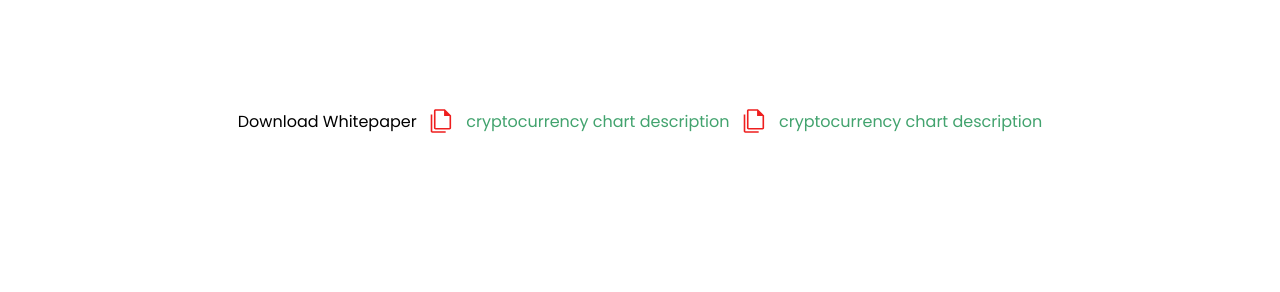
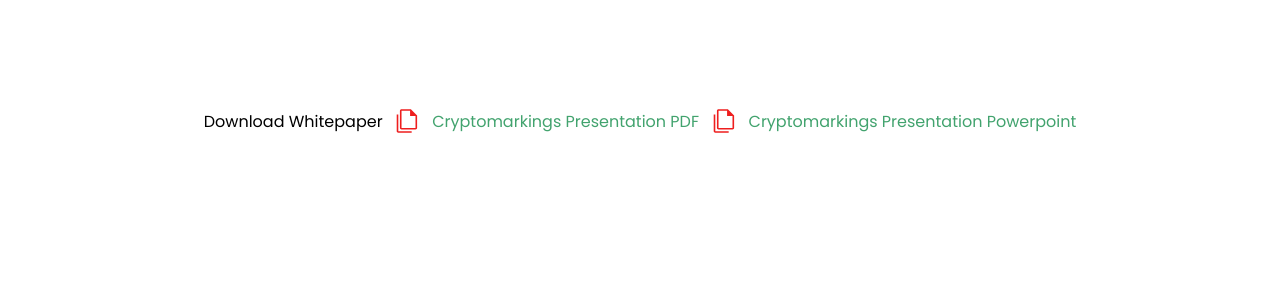
Before and after one commit to Sage-Ops-Core/sample-site, a plain HTML site: page index.html in a window 1280 px wide. Shown: the part 951-1243 px from the top of the page. Drawn offline with Linux system fonts and the light colour scheme.

Commit message:
last fix

```diff
--- a/index.html
+++ b/index.html
@@ -110,8 +110,7 @@
                 <img src="assets/Images/download_icon.svg"/>
             </a>
             <p class="download_link1"><a href="assets//pdf/cryptomarkings_whitepaper.pdf"
-                                         download="CryptoMarkings Whitepaper" target="_blank">cryptocurrency chart
-                description</a></p>
+                                         download="CryptoMarkings Whitepaper" target="_blank">Cryptomarkings Presentation PDF</a></p>
         </div>
         <div id="download_link">
             <a href="assets/pdf/cryptomarkings_whitepaper_presentation.pptx"
@@ -119,8 +118,7 @@
                 <img src="assets/Images/download_icon.svg"/>
             </a>
             <p class="download_link1"><a href="assets/pdf/cryptomarkings_whitepaper_presentation.pptx"
-                                         download="CryptoMarkings Whitepaper Presentation" target="_blank">cryptocurrency
-                chart description</a></p>
+                                         download="CryptoMarkings Whitepaper Presentation" target="_blank">Cryptomarkings Presentation Powerpoint</a></p>
         </div>
 
     </div>
@@ -778,7 +776,7 @@
             </div>
             <div class="footer_app">
                 <a href="./faq.html" style="color: #31674E;
-                border: 3px solid #31674E;
+                border: 2px solid #31674E;
                 border-radius: 10px;
                 padding: 4px;"> <b>Visit Our FAQ Page</b></a>
                 <br>
```
Also changed, not shown: faq-details.html (+1 -1 lines), assets/Images/clippath1.svg (deleted), 1 other file.
